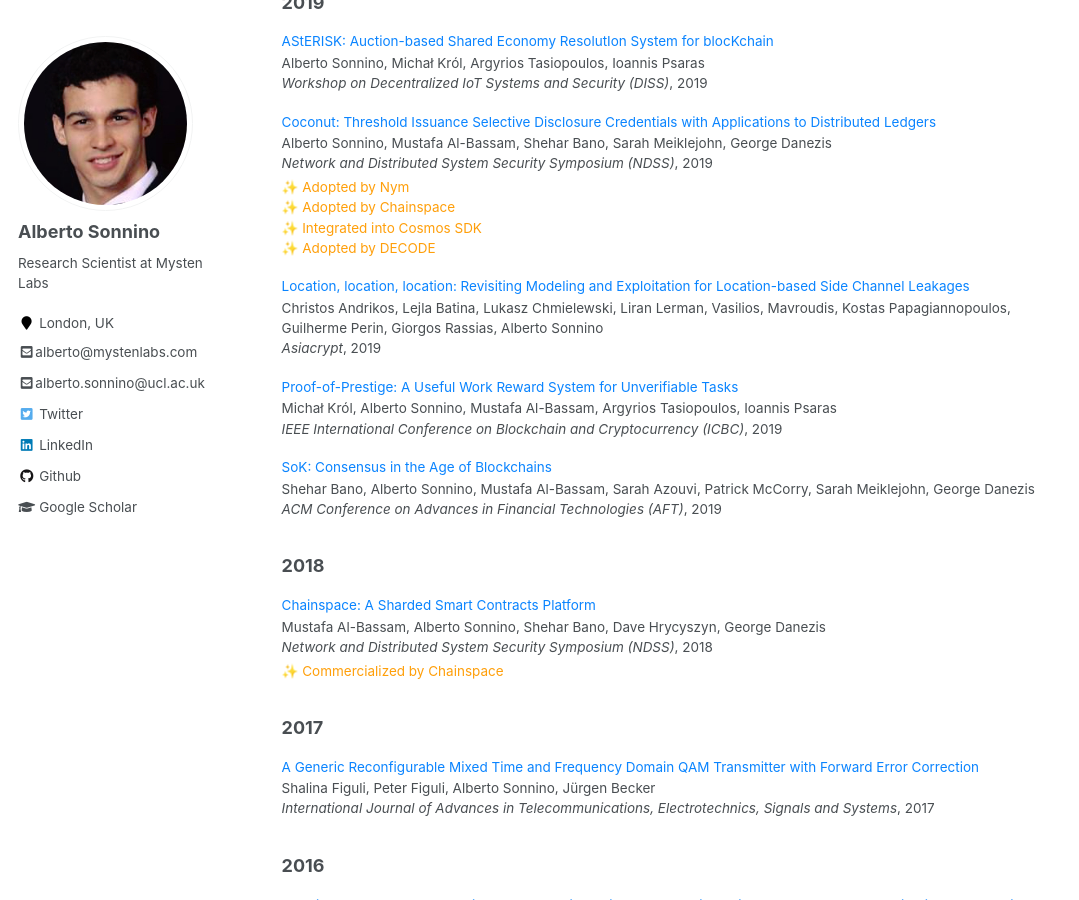
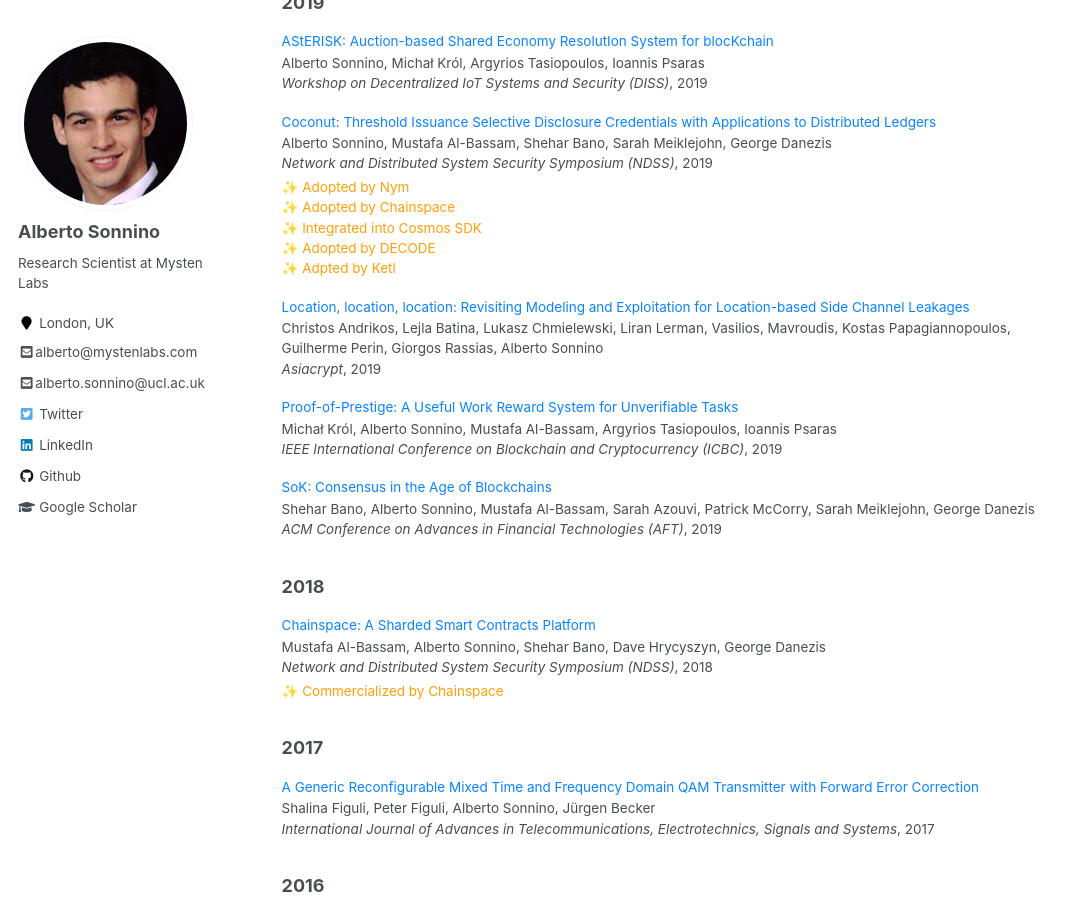
Before and after one commit to asonnino/asonnino.github.io, a Jekyll site: the page built from _pages/publications.md, in a window 1280 px wide and 900 px high, scrolled down 3501 px. Shown: the whole window, without its empty margins (0-1079 px from the left). Built offline with Jekyll 4.4.1, drawn with Linux system fonts in a browser that asks for light colours.

Commit message:
update coconut adoption

```diff
--- a/_data/papers.json
+++ b/_data/papers.json
@@ -100,7 +100,8 @@
       "Adopted by Nym",
       "Adopted by Chainspace",
       "Integrated into Cosmos SDK",
-      "Adopted by DECODE"
+      "Adopted by DECODE",
+      "Adpted by Ketl"
     ]
   },
   {
```
